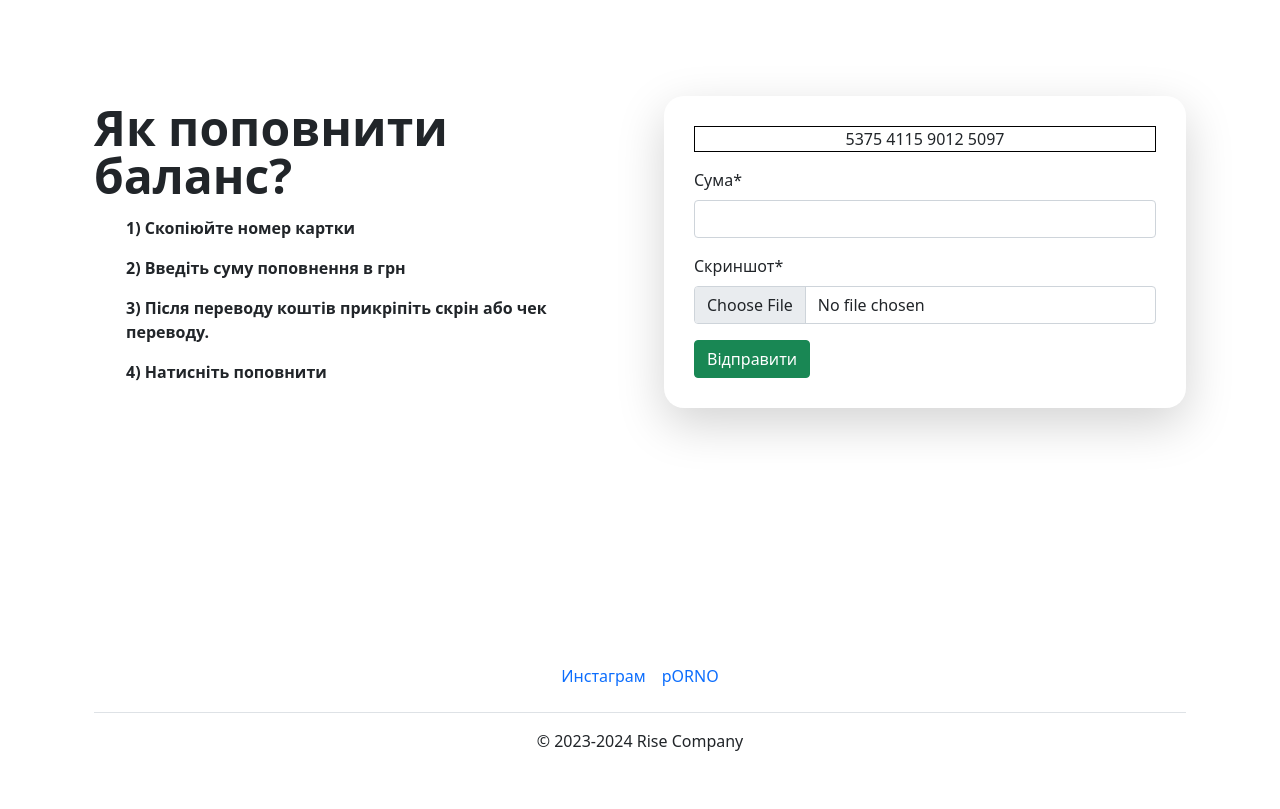
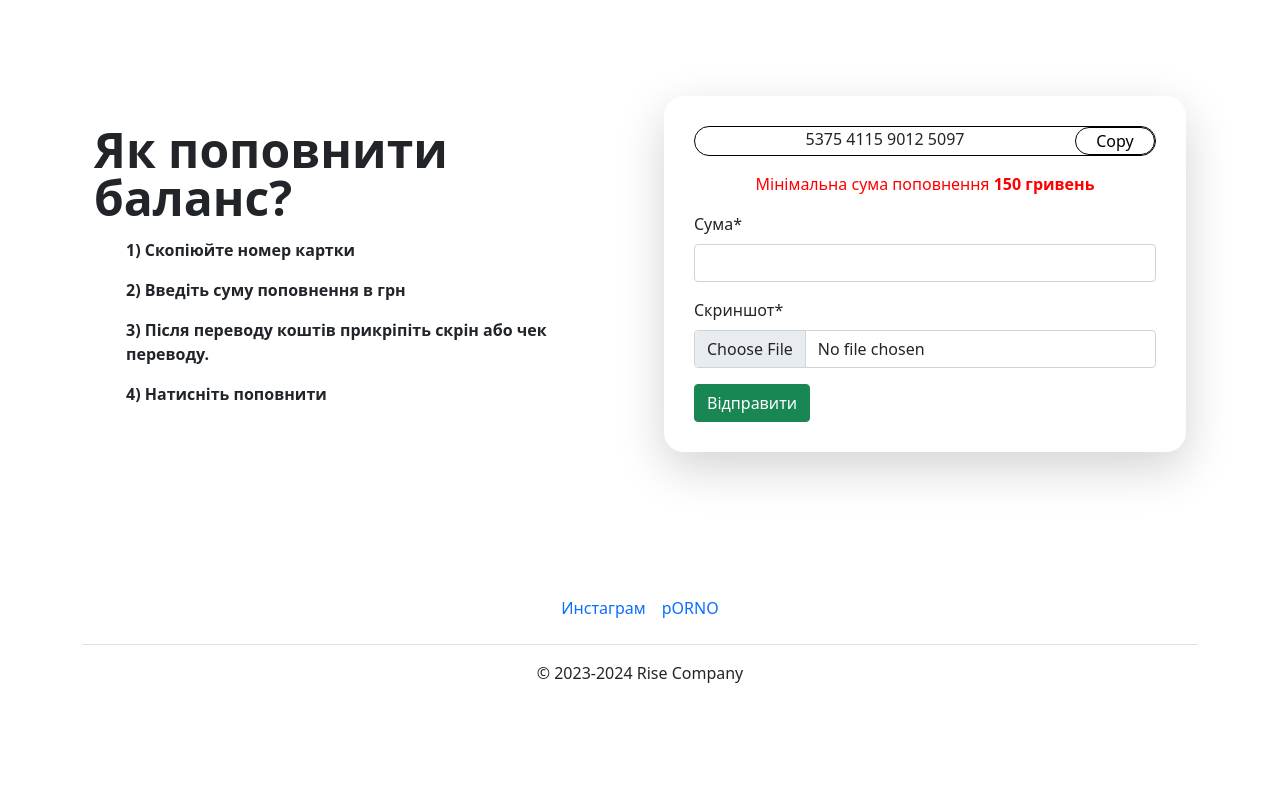
Before and after one commit to Evggeennniy/Rise-Project, a Django app: page /account/payment in a window 1280 px wide. Shown: the part 56-865 px from the top of the page. After the commit the page ends 739 px from the top, so only its background shows below. Run offline with Django 4.2, Linux system fonts and the light colour scheme; a user stored in the database is signed in; data comes from the database, SQL or seed files in the repository; parts of the project's set-up code (start-up, migrations or seed data) failed here and were passed over; some libraries are stand-ins or nearby versions.

Commit message:
payment: copy button + min price

```diff
--- a/app/templates/accounts/create_payment.html
+++ b/app/templates/accounts/create_payment.html
@@ -14,6 +14,21 @@
         text-align: center;
         border: 1px solid black;
         background-color: white;
+        border-radius: 20px;
+        height: 30px;
+
+    }
+    .warning-text {
+        color: red;
+        text-align: center;
+    }
+    .copy-button {
+        float: right;
+        border-radius: 20px;
+        background-color: white;
+        border: 1px solid black;
+        width: 80px;
+
     }
 </style>
 
@@ -23,13 +38,22 @@
             <form method="post" class=" shadow-lg body container"
                 enctype="multipart/form-data">
 
-                <p class="card-number">5375 4115 9012 5097</p>
+                <div>
+                    <p class="card-number" id="cardNumber">5375 4115 9012 5097
+                        <button class="copy-button"
+                            onclick="copyCardNumber()">Сopy</button>
+                    </p>
+                </div>
+
+                <p class="warning-text">Мiнiмальна сума поповнення <strong>150
+                        гривень</strong></p>
 
                 {% csrf_token %}
                 {{ form | crispy }}
 
                 <button type="submit" class="btn btn-success">Відправити</button>
             </form>
+
         </div>
         <div class="col-lg-6">
             <h1 class="display-5 fw-bold text-body-emphasis lh-1 mb-3">Як
@@ -44,9 +68,21 @@
     </div>
 </div>
 
-<div class="container">
-    <div class="mt-3 py-5">
+<script>
+    function copyCardNumber() {
+        var cardNumberElement = document.getElementById("cardNumber");
+        var cardNumber = cardNumberElement.textContent;
 
-    </div>
+        // Создаем временное текстовое поле для копирования
+        var tempInput = document.createElement("input");
+        tempInput.value = cardNumber;
+        document.body.appendChild(tempInput);
+        tempInput.select();
+        document.execCommand("copy");
+        document.body.removeChild(tempInput);
 
-    {% endblock content %}
+        alert("Номер карты скопирован: " + cardNumber);
+    }
+</script>
+
+{% endblock content %}
```
